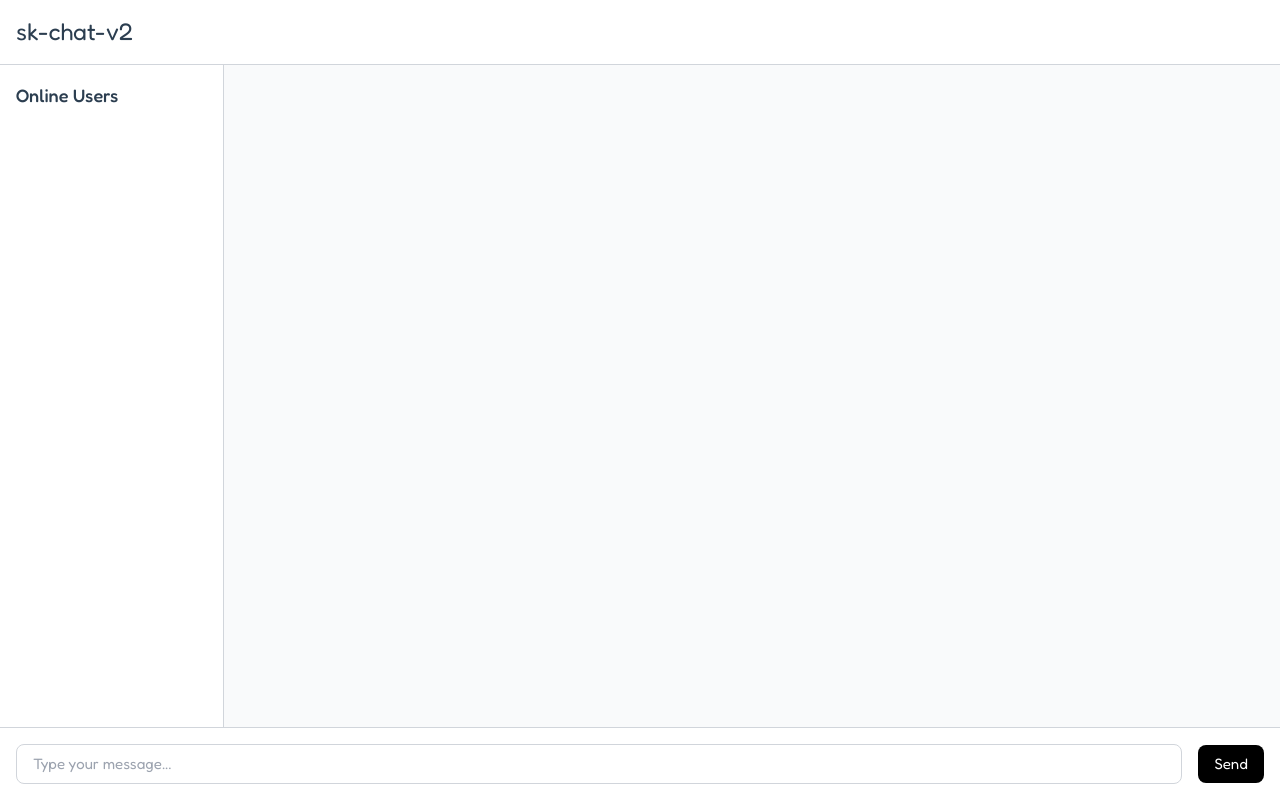
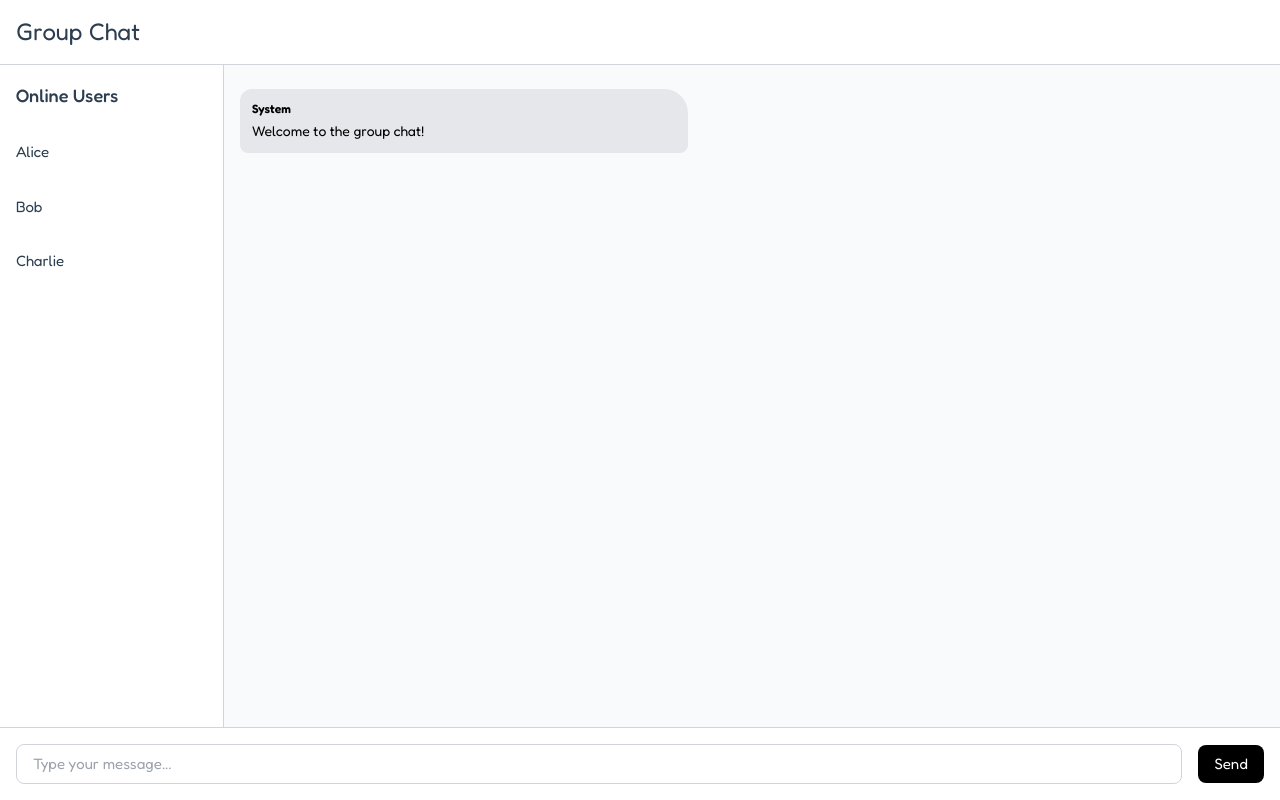
Before and after one commit to jacobdarvin/sk-chat, a Vue app: page /chat in a window 1280 px wide. Both pictures are taken after typing "Sample" into the empty fields and a click on the button "Enter Chat". Built offline with nearby package versions, Linux system fonts and the light colour scheme.

Commit message:
Chat updates

```diff
--- a/src/components/ChatWindow.vue
+++ b/src/components/ChatWindow.vue
@@ -1,4 +1,3 @@
-<!-- src/components/ChatWindow.vue -->
 <template>
   <div class="flex-grow overflow-y-auto p-4 bg-gray-50">
     <MessageBubble
@@ -11,7 +10,7 @@
 </template>
 
 <script lang="ts">
-import { defineComponent, onMounted, ref } from 'vue'
+import { defineComponent, computed, watch } from 'vue'
 import MessageBubble from '@/components/MessageBubble.vue'
 import { useUserStore } from '@/stores/user'
 import { useChatStore } from '@/stores/chat'
@@ -24,12 +23,19 @@ export default defineComponent({
   setup() {
     const chatStore = useChatStore()
     const userStore = useUserStore()
-    const messages = ref(chatStore.messages)
 
-    // Load messages from the backend or mock data
-    onMounted(() => {
-      chatStore.fetchMessages()
-    })
+    const messages = computed(() => chatStore.messages)
+
+    // Watch for changes in the selected user
+    watch(
+      () => chatStore.selectedUser,
+      (newUser, oldUser) => {
+        if (newUser?.id !== oldUser?.id) {
+          chatStore.fetchMessages(newUser?.id)
+        }
+      },
+      { immediate: true }
+    )
 
     return { messages, userStore }
   }
--- a/src/components/UserList.vue
+++ b/src/components/UserList.vue
@@ -1,3 +1,4 @@
+<!-- src/components/UserList.vue -->
 <template>
   <div class="w-56 border-r border-gray-300">
     <h3 class="text-lg font-medium p-4">Online Users</h3>
@@ -7,7 +8,7 @@
         :key="user.id"
         :class="[
           'p-4 cursor-pointer',
-          user.id === selectedUserId ? 'bg-neutral-200 font-bold' : 'hover:bg-neutral-100'
+          user.id === selectedUserId ? 'bg-neutral-200 font-medium' : 'hover:bg-neutral-100'
         ]"
         @click="selectUser(user)"
       >
@@ -18,8 +19,8 @@
 </template>
 
 <script lang="ts">
+import { defineComponent, computed } from 'vue'
 import { useChatStore } from '@/stores/chat'
-import { defineComponent, computed } from 'vue'
 
 export default defineComponent({
   name: 'UserList',
--- a/src/stores/chat.ts
+++ b/src/stores/chat.ts
@@ -1,4 +1,4 @@
-// src/store/chat.ts
+// src/stores/chat.ts
 import { defineStore } from 'pinia';
 import { ref, computed } from 'vue';
 import { useUserStore } from './user';
@@ -34,33 +34,43 @@ export const useChatStore = defineStore('chat', () => {
 
     const setSelectedUser = (user: User) => {
         selectedUser.value = user;
-        // Optionally, fetch messages with the selected user
+        // Fetch messages with the selected user
         fetchMessages(user.id);
     };
 
     const selectedUserId = computed(() => selectedUser.value?.id || null);
 
     const fetchMessages = (userId?: number) => {
+        // Clear existing messages
+        messages.value = [];
+
         // Replace with API call to fetch messages
-        // For demonstration, we filter messages between the current user and the selected user
         if (userId) {
+            // Fetch messages with the selected user
             messages.value = [
                 // Sample messages
+                {
+                    sender: selectedUser.value?.name || 'User',
+                    receiver: userStore.user?.name || 'Me',
+                    content: 'Hi there!',
+                    timestamp: new Date().toISOString(),
+                },
                 {
                     sender: userStore.user?.name || 'Me',
                     receiver: selectedUser.value?.name,
                     content: 'Hello!',
                     timestamp: new Date().toISOString(),
                 },
+            ];
+        } else {
+            // Fetch group chat messages
+            messages.value = [
                 {
-                    sender: selectedUser.value?.name || 'User',
-                    receiver: userStore.user?.name || 'Me',
-                    content: 'Hi there!',
+                    sender: 'System',
+                    content: 'Welcome to the group chat!',
                     timestamp: new Date().toISOString(),
                 },
             ];
-        } else {
-            // Fetch group chat messages
         }
     };
 
--- a/src/views/ChatView.vue
+++ b/src/views/ChatView.vue
@@ -1,7 +1,7 @@
 <template>
   <div class="flex flex-col min-h-screen bg-white">
     <!-- Chat Header -->
-    <ChatHeader />
+    <ChatHeader :title="headerTitle" />
 
     <!-- Main Chat Content -->
     <div class="flex flex-grow overflow-hidden">
@@ -15,7 +15,8 @@
 </template>
 
 <script lang="ts">
-import { defineComponent } from 'vue'
+import { defineComponent, computed, onMounted } from 'vue'
+import { useChatStore } from '@/stores/chat'
 import ChatHeader from '@/components/ChatHeader.vue'
 import ChatWindow from '@/components/ChatWindow.vue'
 import UserList from '@/components/UserList.vue'
@@ -28,6 +29,24 @@ export default defineComponent({
     ChatWindow,
     UserList,
     MessageInput
+  },
+  setup() {
+    const chatStore = useChatStore()
+
+    // Fetch online users and messages when the component is mounted
+    onMounted(() => {
+      chatStore.fetchOnlineUsers()
+      chatStore.fetchMessages()
+    })
+
+    // Compute the header title based on the selected user
+    const headerTitle = computed(() => {
+      return chatStore.selectedUser?.name || 'Group Chat'
+    })
+
+    return {
+      headerTitle
+    }
   }
 })
 </script>
```
